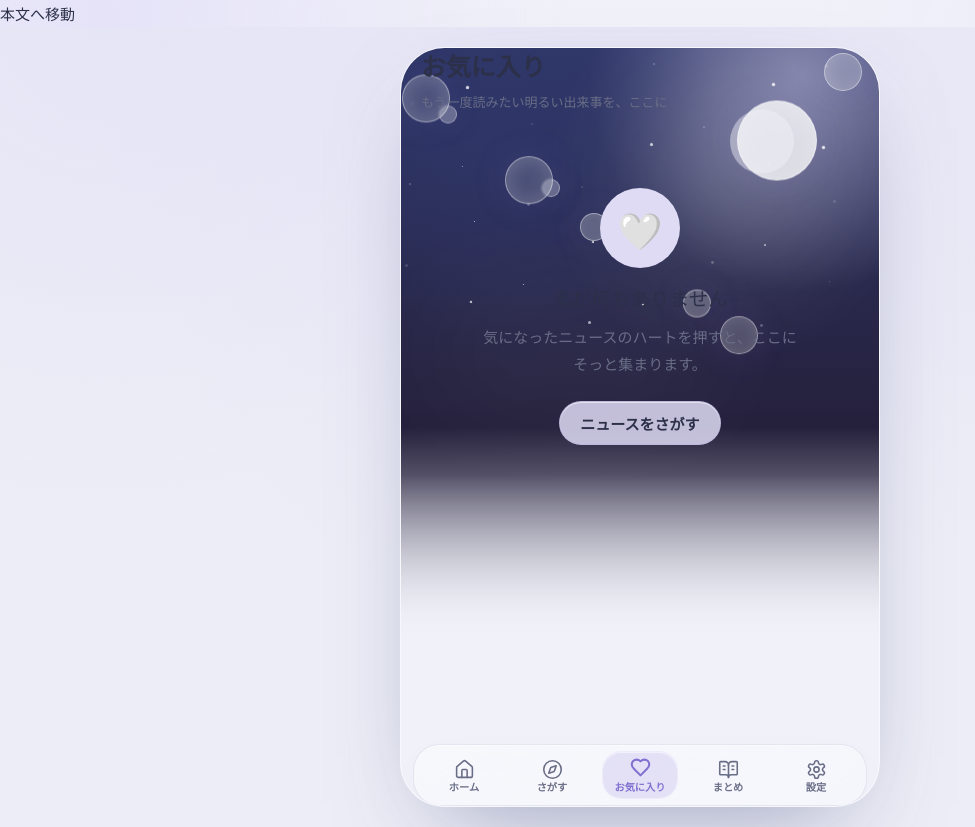
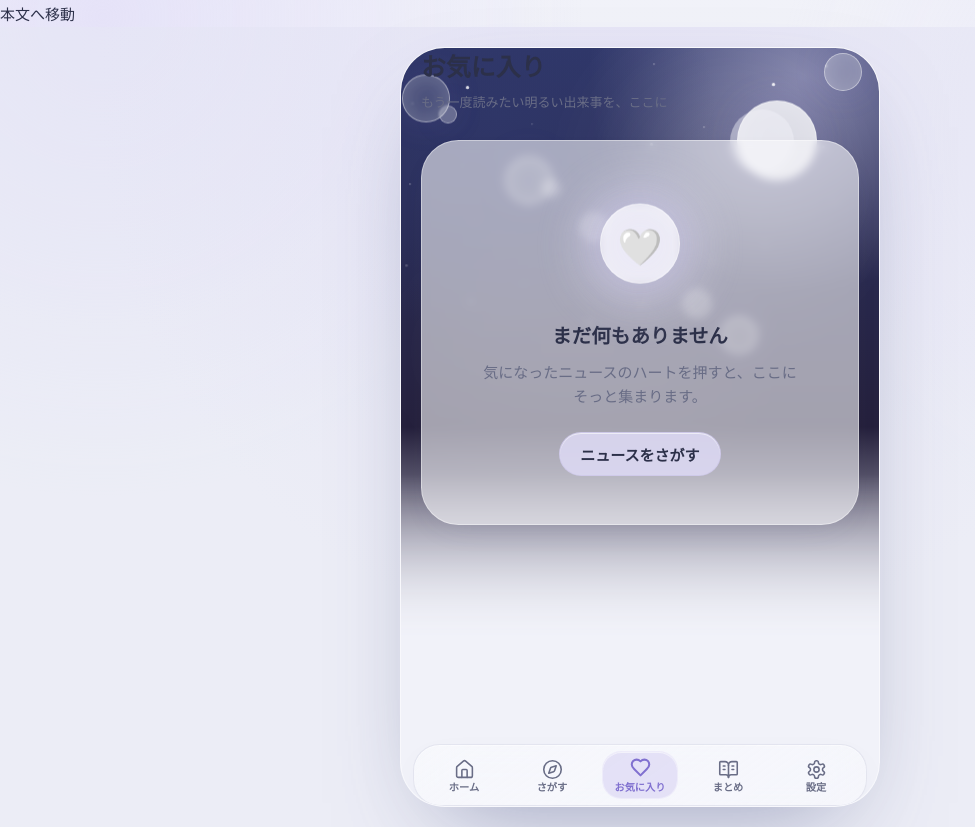
Before and after one commit to sunpotflower4460-cpu/Hot-news, a Next.js app: page /favorites in a window 1280 px wide. Shown: the whole page, without its empty margins (0-975 px from the left). Built offline with nearby package versions, Linux system fonts and the light colour scheme; a web font is replaced by a local one.

Commit message:
Refine calm empty states

```diff
--- a/src/components/ui/EmptyState.tsx
+++ b/src/components/ui/EmptyState.tsx
@@ -9,13 +9,21 @@ interface EmptyStateProps {
 
 export function EmptyState({ glyph, title, description, action }: EmptyStateProps) {
   return (
-    <div className="flex flex-col items-center px-8 py-16 text-center">
-      <div className="mb-4 flex h-20 w-20 items-center justify-center rounded-full bg-accent-soft text-4xl">
-        {glyph}
+    <section
+      aria-labelledby="empty-state-title"
+      className="mx-5 mt-4 flex flex-col items-center overflow-hidden rounded-panel border border-white/40 bg-surface/60 px-8 py-12 text-center shadow-soft backdrop-blur-sm"
+    >
+      <div className="relative mb-5 flex h-28 w-28 items-center justify-center">
+        <div className="absolute inset-0 animate-breathe rounded-full bg-accent-soft/75 blur-xl" />
+        <div className="ambient-ring relative flex h-20 w-20 animate-float items-center justify-center rounded-full bg-white/35 text-4xl shadow-glow backdrop-blur-sm">
+          {glyph}
+        </div>
       </div>
-      <h3 className="mb-2 text-h2 text-text">{title}</h3>
-      <p className="mb-6 max-w-xs text-body text-muted">{description}</p>
-      {action}
-    </div>
+      <h2 id="empty-state-title" className="text-h2 font-bold text-text">
+        {title}
+      </h2>
+      <p className="mt-2 max-w-xs text-body leading-relaxed text-muted">{description}</p>
+      {action && <div className="mt-6">{action}</div>}
+    </section>
   );
 }
```
